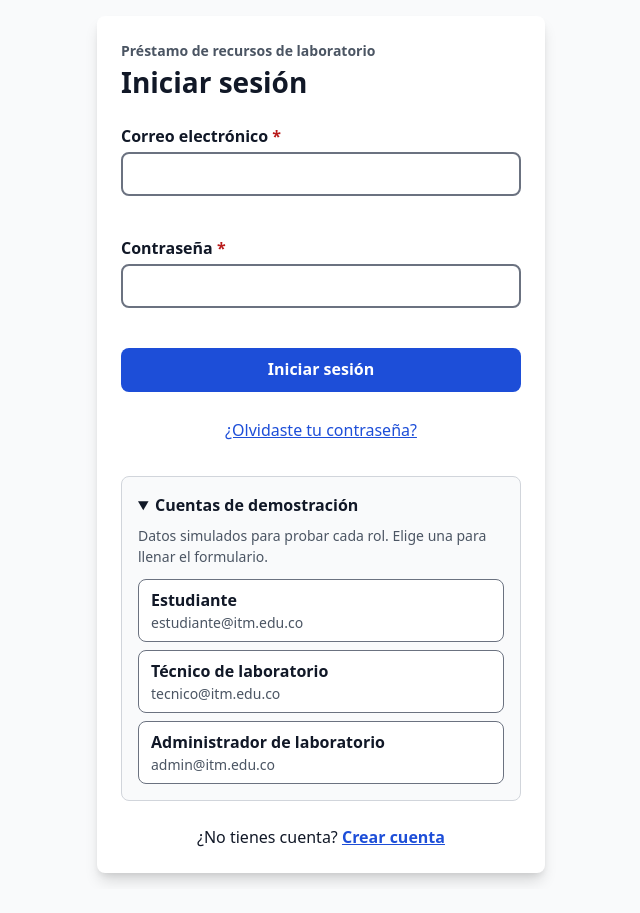
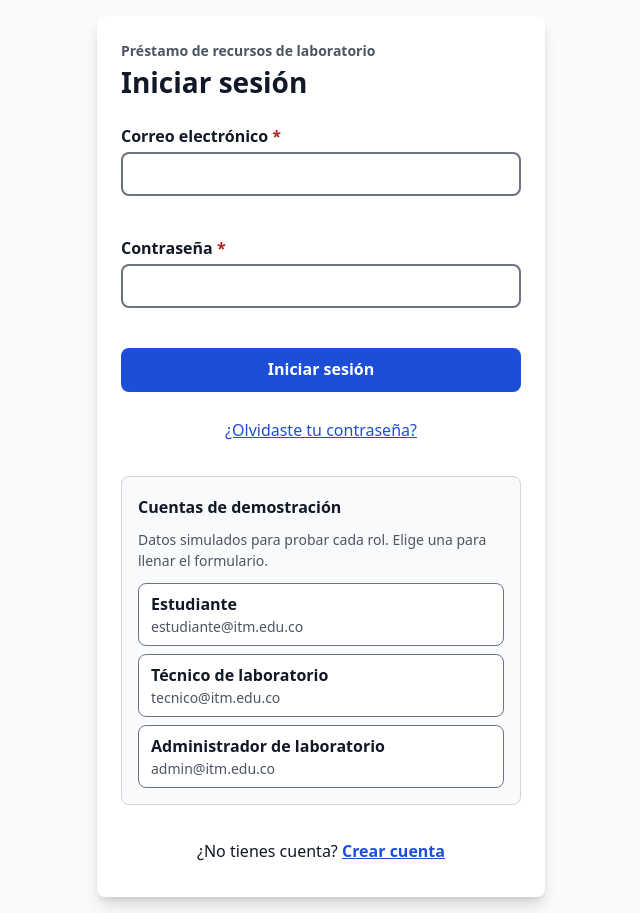
Before and after one commit to aleospiria/Dise-o-de-sistemas-de-informacion-2026-02, a React (Vite) app in the folder sistemas-informacion/: page /login in a window 1280 px wide. Shown: the whole page, without its empty margins (319-959 px from the left). Before the commit the page ends 889 px from the top, so only its background shows below. Built offline with nearby package versions, Linux system fonts and the light colour scheme.

Commit message:
fix(ui): ampliar áreas táctiles y foco en fechas
Enlaces del pie de login/registro, resumen de cuentas demo, migas, salto al contenido y marca ahora miden 44px. Los campos de fecha y hora conservan el contorno de foco al navegar sus segmentos.

```diff
--- a/sistemas-informacion/src/features/auth/components/AuthForm.module.css
+++ b/sistemas-informacion/src/features/auth/components/AuthForm.module.css
@@ -30,7 +30,9 @@
 }
 
 .demo summary {
-  padding: var(--space-2) 0;
+  display: flex;
+  align-items: center;
+  min-height: var(--touch-target);
   font-weight: 600;
   cursor: pointer;
 }
--- a/sistemas-informacion/src/features/auth/pages/AuthPage.module.css
+++ b/sistemas-informacion/src/features/auth/pages/AuthPage.module.css
@@ -24,7 +24,13 @@
   text-align: center;
 }
 
+/* Área táctil de 44px también en el enlace dentro de la frase (Req 16.7) */
 .footer a {
+  display: inline-flex;
+  align-items: center;
+  justify-content: center;
+  min-width: var(--touch-target);
+  min-height: var(--touch-target);
   color: var(--color-primary);
   font-weight: 600;
 }
--- a/sistemas-informacion/src/index.css
+++ b/sistemas-informacion/src/index.css
@@ -78,6 +78,18 @@ p {
   outline-offset: 2px;
 }
 
+/*
+ * Chromium enfoca los segmentos internos (día, mes, hora) y el botón del
+ * calendario de estos campos sin que el propio <input> coincida con
+ * :focus-visible; con :focus-within el indicador no desaparece entre ellos.
+ */
+input[type='date']:focus-within,
+input[type='time']:focus-within,
+input[type='datetime-local']:focus-within {
+  outline: 3px solid var(--color-focus);
+  outline-offset: 2px;
+}
+
 /* Texto solo para lectores de pantalla */
 .sr-only {
   position: absolute;
--- a/sistemas-informacion/src/shared/components/layout/AppShell.module.css
+++ b/sistemas-informacion/src/shared/components/layout/AppShell.module.css
@@ -10,7 +10,10 @@
   top: var(--space-2);
   left: var(--space-2);
   z-index: 2000;
-  padding: var(--space-2) var(--space-4);
+  display: inline-flex;
+  align-items: center;
+  min-height: var(--touch-target);
+  padding: 0 var(--space-4);
   border-radius: var(--radius);
   background: var(--color-primary);
   color: var(--color-text-inverse);
@@ -47,6 +50,9 @@
 }
 
 .brand {
+  display: inline-flex;
+  align-items: center;
+  min-height: var(--touch-target);
   color: var(--color-text);
   font-weight: 700;
   text-decoration: none;
--- a/sistemas-informacion/src/shared/components/ui/Breadcrumb.module.css
+++ b/sistemas-informacion/src/shared/components/ui/Breadcrumb.module.css
@@ -23,6 +23,8 @@
 .link {
   display: inline-flex;
   align-items: center;
+  justify-content: center;
+  min-width: var(--touch-target);
   min-height: var(--touch-target);
   color: var(--color-primary);
   text-decoration: underline;
```
Also changed, not shown: 1 other file (tests, documents, lock files or other folders).
